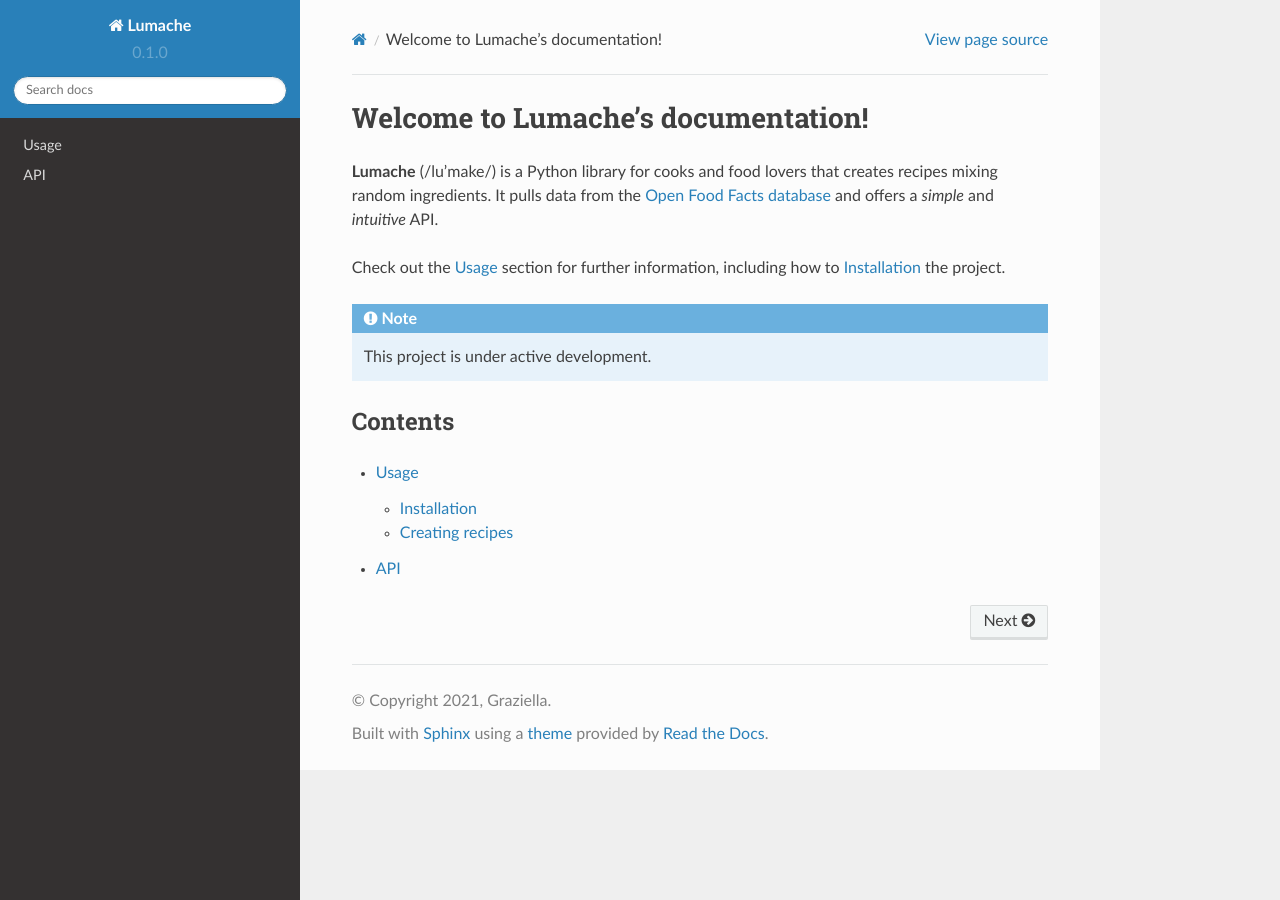
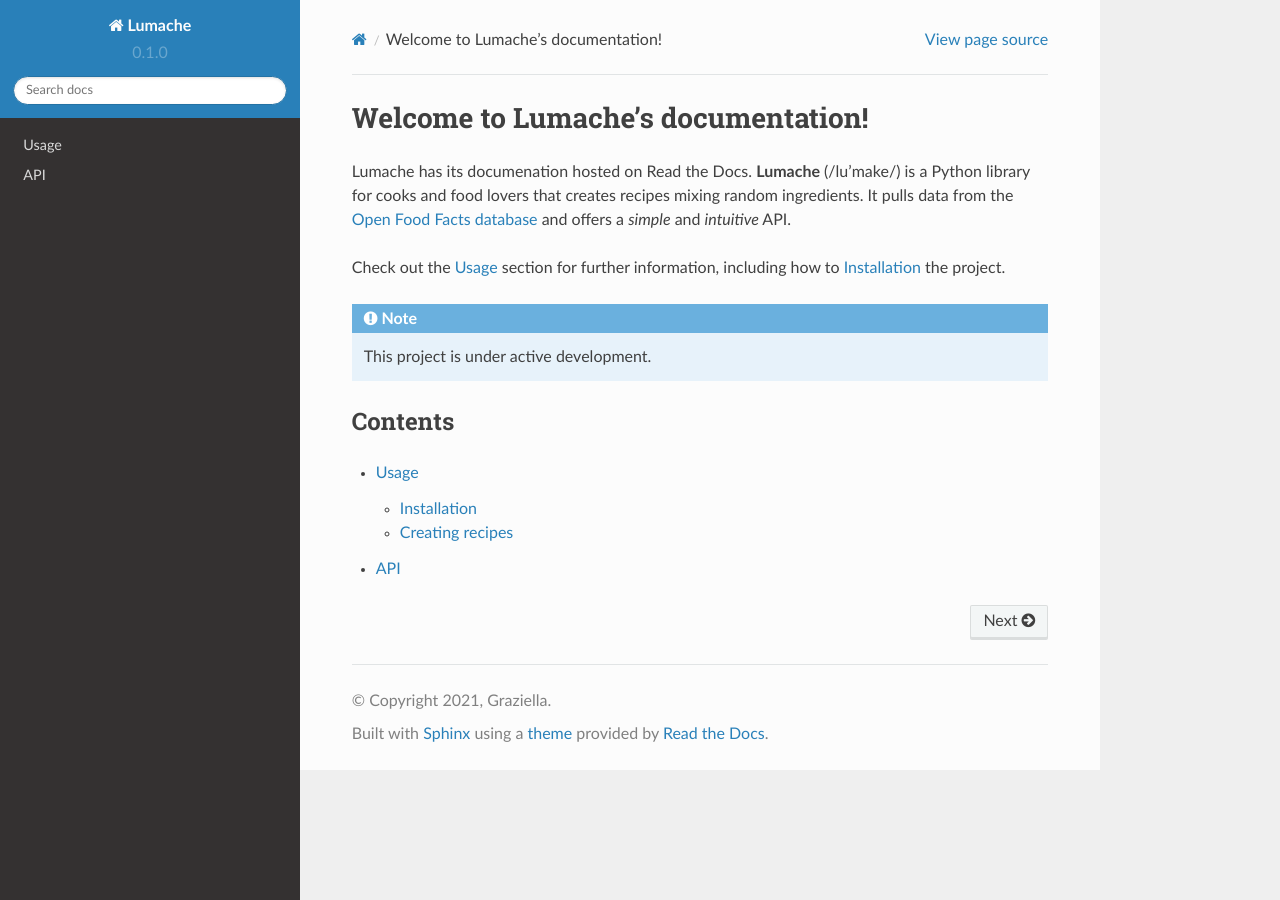
Before and after one commit to sakshee0211/rtd-tutorial, a Sphinx documentation site: the page built from docs/source/index.rst, in a window 1280 px wide. Built offline with Sphinx 7.4.7 and the Read the Docs theme 2.0.0, drawn with Linux system fonts in a browser that asks for light colours.

Commit message:
Update index.rst

```diff
--- a/docs/source/index.rst
+++ b/docs/source/index.rst
@@ -1,6 +1,6 @@
 Welcome to Lumache's documentation!
 ===================================
-
+Lumache has its documenation hosted on Read the Docs.
 **Lumache** (/lu'make/) is a Python library for cooks and food lovers
 that creates recipes mixing random ingredients.
 It pulls data from the `Open Food Facts database <https://world.openfoodfacts.org/>`_
```
